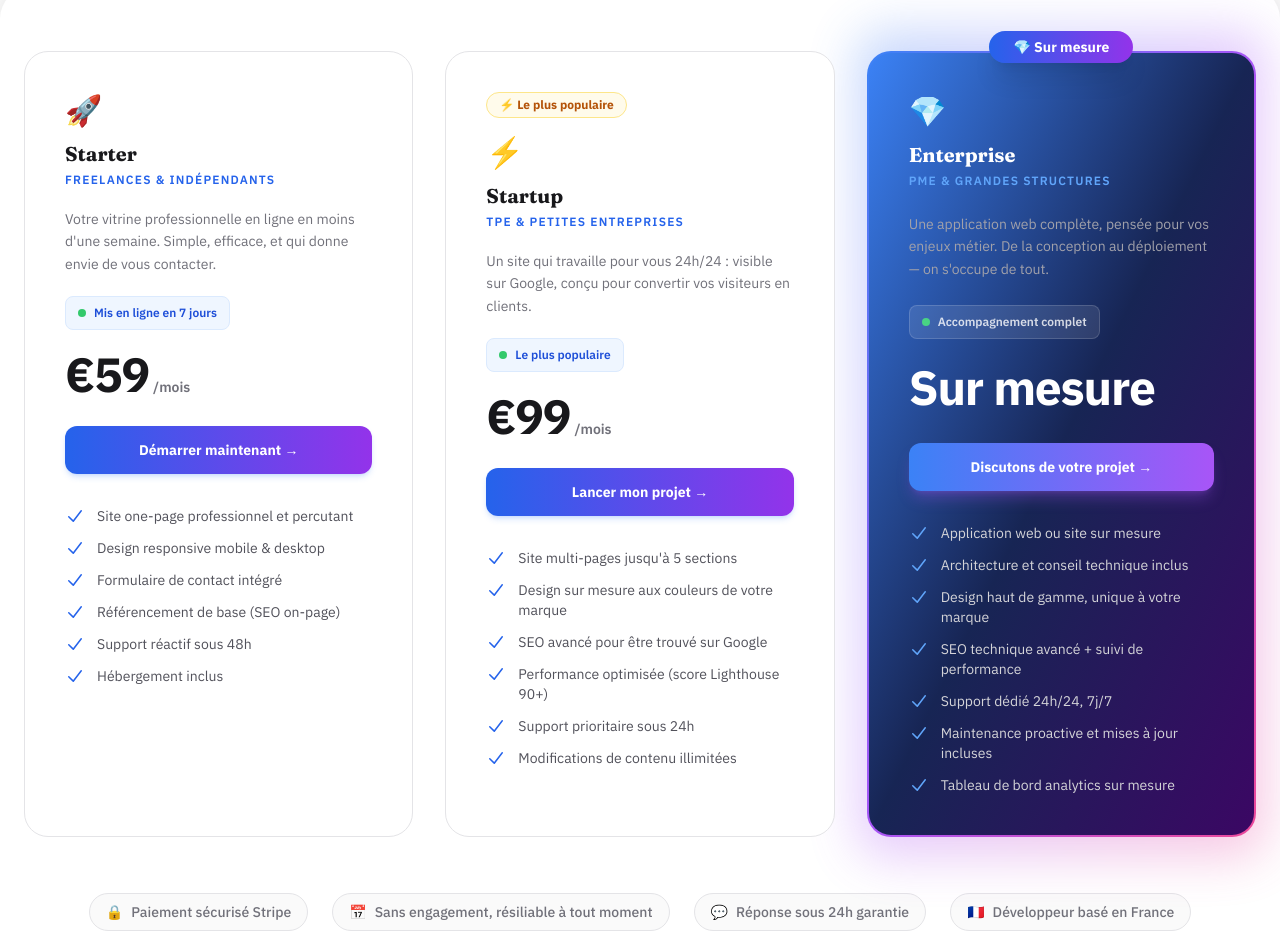
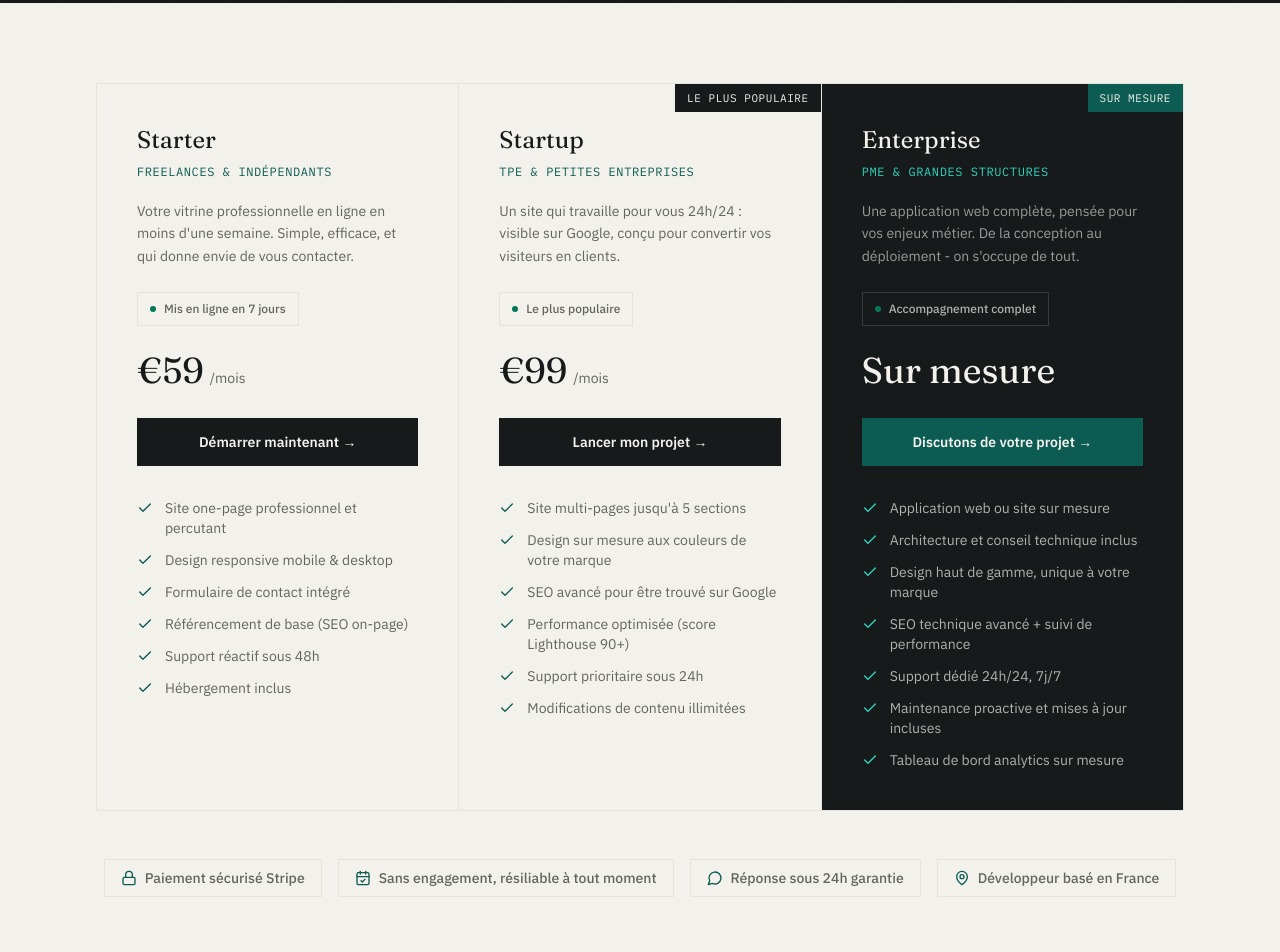
Before and after one commit to GorskiAnthony/pf-freelance, a React (Vite) app: page /pricing in a window 1280 px wide. Shown: the part 540-1492 px from the top of the page. Built offline with nearby package versions, Linux system fonts and the light colour scheme.

Commit message:
feat(pricing): redesign de la page tarifs
Cartes à bordures fines, offre Enterprise mise en avant par contraste (fond encre) plutôt que par dégradé, toggle mensuel/annuel restylé.

```diff
--- a/src/components/Pricing.tsx
+++ b/src/components/Pricing.tsx
@@ -1,14 +1,14 @@
 import { motion } from "framer-motion";
 import { useState } from "react";
 import { Radio, RadioGroup } from "@headlessui/react";
-import { CheckIcon } from "@heroicons/react/20/solid";
+import { Icons } from "../helpers/Icon";
 import { payer } from "../utils/payer";
+import clsx from "clsx";
 
 const frequencies: {
 	value: "monthly" | "annually";
 	label: string;
 	priceSuffix: string;
-	monthlyEquiv?: (monthly: number) => string;
 }[] = [
 	{ value: "monthly", label: "Mensuelle", priceSuffix: "/mois" },
 	{ value: "annually", label: "Annuel", priceSuffix: "/an" },
@@ -18,7 +18,6 @@ const tiers = [
 	{
 		name: "Starter",
 		id: "tier-freelancer",
-		emoji: "🚀",
 		target: "Freelances & indépendants",
 		price: {
 			monthly: { label: "€59", monthly: 59, id: "freelancer_monthly" },
@@ -38,12 +37,10 @@ const tiers = [
 		featured: false,
 		cta: "Démarrer maintenant",
 		badge: null,
-		savings: null,
 	},
 	{
 		name: "Startup",
 		id: "tier-startup",
-		emoji: "⚡",
 		target: "TPE & petites entreprises",
 		price: {
 			monthly: { label: "€99", monthly: 99, id: "startup_monthly" },
@@ -62,17 +59,15 @@ const tiers = [
 		],
 		featured: false,
 		cta: "Lancer mon projet",
-		badge: "⚡ Le plus populaire",
-		savings: null,
+		badge: "Le plus populaire",
 	},
 	{
 		name: "Enterprise",
 		id: "tier-enterprise",
-		emoji: "💎",
 		target: "PME & grandes structures",
-		price: "Sur mesure",
+		price: "Sur mesure" as const,
 		description:
-			"Une application web complète, pensée pour vos enjeux métier. De la conception au déploiement — on s'occupe de tout.",
+			"Une application web complète, pensée pour vos enjeux métier. De la conception au déploiement - on s'occupe de tout.",
 		highlight: "Accompagnement complet",
 		features: [
 			"Application web ou site sur mesure",
@@ -85,9 +80,18 @@ const tiers = [
 		],
 		featured: true,
 		cta: "Discutons de votre projet",
-		badge: "💎 Sur mesure",
-		savings: null,
+		badge: "Sur mesure",
 	},
+];
+
+const trustBadges = [
+	{ icon: Icons.Lock, text: "Paiement sécurisé Stripe" },
+	{
+		icon: Icons.CalendarCheck,
+		text: "Sans engagement, résiliable à tout moment",
+	},
+	{ icon: Icons.MessageCircle, text: "Réponse sous 24h garantie" },
+	{ icon: Icons.MapPin, text: "Développeur basé en France" },
 ];
 
 export default function Pricing() {
@@ -102,29 +106,25 @@ export default function Pricing() {
 
 	return (
 		<motion.div
-			className="min-h-screen"
-			initial={{ opacity: 0, y: 20 }}
-			animate={{ opacity: 1, y: 0 }}
-			transition={{ duration: 0.6 }}
+			className="min-h-screen bg-paper"
+			initial={{ opacity: 0 }}
+			animate={{ opacity: 1 }}
+			transition={{ duration: 0.5 }}
 		>
 			{/* Header */}
-			<div className="relative overflow-hidden bg-gradient-to-br from-slate-900 via-blue-950 to-purple-950 pt-32 pb-28 px-6">
-				<div className="absolute inset-0 overflow-hidden pointer-events-none">
-					<div className="absolute top-0 left-1/4 w-96 h-96 bg-blue-600/20 rounded-full blur-3xl" />
-					<div className="absolute bottom-0 right-1/4 w-96 h-96 bg-purple-600/20 rounded-full blur-3xl" />
+			<div className="relative overflow-hidden bg-ink pt-32 pb-24 px-6">
 				<div
-						className="absolute inset-0 opacity-[0.04]"
+					className="absolute inset-0 opacity-[0.035] pointer-events-none"
 					style={{
 						backgroundImage:
-								"radial-gradient(circle, #ffffff 1px, transparent 1px)",
-							backgroundSize: "32px 32px",
+							"linear-gradient(rgba(242,241,236,1) 1px, transparent 1px), linear-gradient(90deg, rgba(242,241,236,1) 1px, transparent 1px)",
+						backgroundSize: "56px 56px",
 					}}
 				/>
-				</div>
 
 				<div className="relative mx-auto max-w-3xl text-center">
 					<motion.span
-						className="inline-block text-blue-300 font-semibold text-xs tracking-widest uppercase mb-4"
+						className="inline-block font-mono text-xs uppercase tracking-wider text-petrol-light mb-4"
 						initial={{ opacity: 0, y: 16 }}
 						animate={{ opacity: 1, y: 0 }}
 						transition={{ delay: 0.1 }}
@@ -132,24 +132,23 @@ export default function Pricing() {
 						Tarification transparente
 					</motion.span>
 					<motion.h1
-						className="text-4xl md:text-6xl font-black text-white mb-6 leading-tight"
+						className="font-display text-4xl md:text-6xl text-paper mb-6 leading-[1.1]"
+						style={{ textWrap: "balance" }}
 						initial={{ opacity: 0, y: 20 }}
 						animate={{ opacity: 1, y: 0 }}
 						transition={{ delay: 0.2 }}
 					>
-						Votre site web,{" "}
-						<span className="text-transparent bg-clip-text bg-gradient-to-r from-yellow-400 via-pink-400 to-cyan-400 bg-[length:200%_200%] animate-gradient-x">
-							sans mauvaise surprise
-						</span>
+						Votre site web, sans mauvaise surprise.
 					</motion.h1>
 					<motion.p
-						className="text-blue-100/65 text-lg max-w-2xl mx-auto leading-relaxed"
+						className="text-paper/60 text-lg max-w-2xl mx-auto leading-relaxed"
 						initial={{ opacity: 0, y: 16 }}
 						animate={{ opacity: 1, y: 0 }}
 						transition={{ delay: 0.3 }}
 					>
-						Des formules claires, un accompagnement humain, et un résultat
-						dont vous serez fier. Résiliable à tout moment, sans engagement.
+						Des formules claires, un accompagnement humain, et un
+						résultat dont vous serez fier. Résiliable à tout moment,
+						sans engagement.
 					</motion.p>
 
 					{/* Toggle */}
@@ -166,13 +165,13 @@ export default function Pricing() {
 							<RadioGroup
 								value={frequency}
 								onChange={setFrequency}
-								className="inline-grid grid-cols-2 gap-1 rounded-full p-1 bg-white/10 backdrop-blur-sm border border-white/15"
+								className="inline-grid grid-cols-2 border border-paper/20"
 							>
 								{frequencies.map((option) => (
 									<Radio
 										key={option.value}
 										value={option}
-										className="cursor-pointer rounded-full px-6 py-2 text-sm font-semibold text-blue-200 transition-all duration-200 data-[checked]:bg-white data-[checked]:text-blue-900 data-[checked]:shadow-lg"
+										className="cursor-pointer px-6 py-2.5 font-mono text-xs uppercase tracking-wider text-paper/60 transition-colors duration-200 data-[checked]:bg-petrol data-[checked]:text-paper"
 									>
 										{option.label}
 									</Radio>
@@ -181,11 +180,11 @@ export default function Pricing() {
 						</fieldset>
 						{frequency.value === "annually" && (
 							<motion.span
-								className="inline-flex items-center gap-1.5 bg-green-500/20 border border-green-400/30 text-green-300 text-xs font-semibold px-3 py-1 rounded-full"
-								initial={{ opacity: 0, scale: 0.8 }}
+								className="font-mono text-xs text-petrol-light"
+								initial={{ opacity: 0, scale: 0.9 }}
 								animate={{ opacity: 1, scale: 1 }}
 							>
-								🎉 2 mois offerts sur tous les plans
+								2 mois offerts sur tous les plans
 							</motion.span>
 						)}
 					</motion.div>
@@ -193,57 +192,119 @@ export default function Pricing() {
 			</div>
 
 			{/* Cards */}
-			<div className="relative z-10 -mt-10 bg-white rounded-t-[2rem] shadow-[0_-4px_32px_rgba(0,0,0,0.12)] py-16 px-6">
-				<div className="mx-auto max-w-7xl">
-					<div className="isolate mx-auto mt-0 grid max-w-md grid-cols-1 gap-8 lg:mx-0 lg:max-w-none lg:grid-cols-3 items-stretch">
-						{tiers.map((tier, i) =>
-							tier.featured ? (
-								/* Enterprise — gradient border */
+			<div className="max-w-6xl mx-auto px-5 sm:px-8 py-20">
+				<div className="grid grid-cols-1 lg:grid-cols-3 border-t border-l border-mist">
+					{tiers.map((tier, i) => (
 						<motion.div
 							key={tier.id}
-									className="relative flex flex-col"
-									initial={{ opacity: 0, y: 30 }}
+							className={clsx(
+								"relative flex flex-col border-r border-b border-mist p-8 xl:p-10",
+								tier.featured && "bg-ink",
+							)}
+							initial={{ opacity: 0, y: 24 }}
 							whileInView={{ opacity: 1, y: 0 }}
 							viewport={{ once: true }}
-									transition={{ delay: i * 0.1, duration: 0.5 }}
+							transition={{ delay: i * 0.08, duration: 0.5 }}
 						>
 							{tier.badge && (
-										<div className="absolute -top-5 left-1/2 -translate-x-1/2 z-20 bg-gradient-to-r from-blue-600 to-purple-600 text-white text-sm font-bold px-6 py-1.5 rounded-full shadow-xl whitespace-nowrap">
+								<span
+									className={clsx(
+										"absolute top-0 right-0 font-mono text-[11px] uppercase tracking-wider px-3 py-1.5",
+										tier.featured
+											? "bg-petrol text-paper"
+											: "bg-ink text-paper",
+									)}
+								>
 									{tier.badge}
-										</div>
+								</span>
 							)}
-									<div className="absolute inset-0 rounded-3xl bg-gradient-to-br from-blue-500 via-purple-500 to-pink-500 blur-xl opacity-30 -z-10 scale-105" />
-									<div className="p-[2px] rounded-3xl bg-gradient-to-br from-blue-500 via-purple-500 to-pink-500 flex-1 flex flex-col">
-										<div className="bg-gradient-to-br from-slate-900 via-blue-950 to-purple-950 rounded-[22px] p-8 xl:p-10 flex flex-col flex-1">
+
 							{/* Header */}
-											<div className="mb-6">
-												<span className="text-3xl mb-3 block">{tier.emoji}</span>
-												<h3 className="text-xl font-black text-white">
+							<div className="mb-5">
+								<h3
+									className={clsx(
+										"font-display text-2xl",
+										tier.featured
+											? "text-paper"
+											: "text-ink",
+									)}
+								>
 									{tier.name}
 								</h3>
-												<p className="text-xs font-semibold text-blue-400 uppercase tracking-widest mt-1">
+								<p
+									className={clsx(
+										"font-mono text-xs uppercase tracking-wider mt-2",
+										tier.featured
+											? "text-petrol-light"
+											: "text-petrol",
+									)}
+								>
 									{tier.target}
 								</p>
 							</div>
 
-											<p className="text-zinc-400 text-sm leading-relaxed mb-6">
+							<p
+								className={clsx(
+									"text-sm leading-relaxed mb-6",
+									tier.featured
+										? "text-paper/60"
+										: "text-slate",
+								)}
+							>
 								{tier.description}
 							</p>
 
 							{/* Highlight */}
-											<div className="inline-flex items-center gap-2 bg-white/10 border border-white/15 rounded-lg px-3 py-2 mb-6 w-fit">
-												<span className="w-2 h-2 bg-green-400 rounded-full animate-pulse" />
-												<span className="text-white/80 text-xs font-semibold">
+							<div
+								className={clsx(
+									"inline-flex items-center gap-2 border px-3 py-2 mb-6 w-fit",
+									tier.featured
+										? "border-paper/15 text-paper/70"
+										: "border-mist text-slate",
+								)}
+							>
+								<span className="w-1.5 h-1.5 rounded-full bg-emerald-700" />
+								<span className="text-xs font-medium">
 									{tier.highlight}
 								</span>
 							</div>
 
 							{/* Price */}
-											<p className="flex items-baseline gap-x-1 mb-2">
-												<span className="text-5xl font-black text-white tracking-tight">
-													{tier.price as string}
+							<div className="mb-1">
+								<p className="flex items-baseline gap-x-1.5">
+									<span
+										className={clsx(
+											"font-display text-4xl tabular-nums",
+											tier.featured
+												? "text-paper"
+												: "text-ink",
+										)}
+									>
+										{typeof tier.price === "string"
+											? tier.price
+											: tier.price[frequency.value].label}
 									</span>
+									{typeof tier.price !== "string" && (
+										<span
+											className={clsx(
+												"text-sm",
+												tier.featured
+													? "text-paper/50"
+													: "text-slate",
+											)}
+										>
+											{frequency.priceSuffix}
+										</span>
+									)}
 								</p>
+								{frequency.value === "annually" &&
+									typeof tier.price !== "string" && (
+										<p className="font-mono text-xs text-emerald-700 mt-1.5">
+											soit {tier.price.annually.monthly}
+											€/mois - {annualSavings[tier.id]}
+										</p>
+									)}
+							</div>
 
 							<button
 								onClick={() => {
@@ -253,10 +314,14 @@ export default function Pricing() {
 										window.location.href = "/contact";
 									}
 								}}
-												className="relative group overflow-hidden mt-6 block w-full bg-gradient-to-r from-blue-500 to-purple-500 text-white rounded-xl px-4 py-3.5 text-center text-sm font-bold shadow-lg shadow-purple-500/30 hover:shadow-purple-500/50 hover:-translate-y-0.5 transition-all duration-300"
+								className={clsx(
+									"mt-6 block w-full px-4 py-3.5 text-center text-sm font-semibold transition-colors duration-200",
+									tier.featured
+										? "bg-petrol text-paper hover:bg-petrol-deep"
+										: "bg-ink text-paper hover:bg-petrol-deep",
+								)}
 							>
-												<span className="absolute inset-0 -translate-x-full group-hover:translate-x-full bg-gradient-to-r from-transparent via-white/20 to-transparent transition-transform duration-700 ease-in-out" />
-												<span className="relative z-10">{tier.cta} →</span>
+								{tier.cta} →
 							</button>
 
 							{/* Features */}
@@ -264,136 +329,49 @@ export default function Pricing() {
 								{tier.features.map((feature) => (
 									<li
 										key={feature}
-														className="flex gap-x-3 text-zinc-300"
+										className={clsx(
+											"flex gap-x-3",
+											tier.featured
+												? "text-paper/70"
+												: "text-slate",
+										)}
 									>
-														<CheckIcon
+										<Icons.Check
 											aria-hidden="true"
-															className="h-5 w-5 flex-none text-blue-400 shrink-0"
-														/>
-														{feature}
-													</li>
-												))}
-											</ul>
-										</div>
-									</div>
-								</motion.div>
-							) : (
-								/* Standard */
-								<motion.div
-									key={tier.id}
-									className="group bg-white border border-zinc-200 rounded-3xl p-8 xl:p-10 hover:border-blue-200 hover:shadow-xl hover:shadow-blue-500/8 hover:-translate-y-1 transition-all duration-300 flex flex-col"
-									initial={{ opacity: 0, y: 30 }}
-									whileInView={{ opacity: 1, y: 0 }}
-									viewport={{ once: true }}
-									transition={{ delay: i * 0.1, duration: 0.5 }}
-								>
-									{/* Badge populaire */}
-									{tier.badge && (
-										<div className="inline-flex items-center gap-1.5 bg-amber-50 border border-amber-200 text-amber-700 text-xs font-bold px-3 py-1 rounded-full mb-4 w-fit">
-											{tier.badge}
-										</div>
+											className={clsx(
+												"h-4 w-4 flex-none mt-0.5",
+												tier.featured
+													? "text-petrol-light"
+													: "text-petrol",
 											)}
-
-									{/* Header */}
-									<div className="mb-5">
-										<span className="text-3xl mb-3 block">{tier.emoji}</span>
-										<h3 className="text-xl font-black text-zinc-900">
-											{tier.name}
-										</h3>
-										<p className="text-xs font-semibold text-blue-600 uppercase tracking-widest mt-1">
-											{tier.target}
-										</p>
-									</div>
-
-									<p className="text-sm text-zinc-500 leading-relaxed mb-5">
-										{tier.description}
-									</p>
-
-									{/* Highlight */}
-									<div className="inline-flex items-center gap-2 bg-blue-50 border border-blue-100 rounded-lg px-3 py-2 mb-5 w-fit">
-										<span className="w-2 h-2 bg-green-500 rounded-full animate-pulse" />
-										<span className="text-blue-700 text-xs font-semibold">
-											{tier.highlight}
-										</span>
-									</div>
-
-									{/* Price */}
-									<div className="mb-1">
-										<p className="flex items-baseline gap-x-1">
-											<span className="text-5xl font-black text-zinc-900 tracking-tight">
-												{typeof tier.price === "string"
-													? tier.price
-													: tier.price[frequency.value].label}
-											</span>
-											{typeof tier.price !== "string" && (
-												<span className="text-sm font-semibold text-zinc-500">
-													{frequency.priceSuffix}
-												</span>
-											)}
-										</p>
-										{frequency.value === "annually" &&
-											typeof tier.price !== "string" && (
-												<p className="text-xs text-green-600 font-semibold mt-1">
-													soit {tier.price.annually.monthly}€/mois —{" "}
-													{annualSavings[tier.id]}
-												</p>
-											)}
-									</div>
-
-									<button
-										onClick={() => {
-											if (typeof tier.price !== "string") {
-												payer(tier.price[frequency.value].id);
-											}
-										}}
-										className="relative group/btn overflow-hidden mt-6 block w-full bg-gradient-to-r from-blue-600 to-purple-600 text-white rounded-xl px-4 py-3.5 text-center text-sm font-bold shadow-md shadow-blue-500/20 hover:shadow-blue-500/40 hover:-translate-y-0.5 transition-all duration-300"
-									>
-										<span className="absolute inset-0 -translate-x-full group-hover/btn:translate-x-full bg-gradient-to-r from-transparent via-white/20 to-transparent transition-transform duration-700 ease-in-out" />
-										<span className="relative z-10">{tier.cta} →</span>
-									</button>
-
-									{/* Features */}
-									<ul className="mt-8 space-y-3 text-sm flex-1">
-										{tier.features.map((feature) => (
-											<li key={feature} className="flex gap-x-3 text-zinc-600">
-												<CheckIcon
-													aria-hidden="true"
-													className="h-5 w-5 flex-none text-blue-600 shrink-0"
 										/>
 										{feature}
 									</li>
 								))}
 							</ul>
 						</motion.div>
-							),
-						)}
+					))}
 				</div>
 
 				{/* Trust badges */}
 				<motion.div
-						className="mt-14 flex flex-wrap justify-center gap-6 text-sm text-zinc-500"
+					className="mt-12 flex flex-wrap justify-center gap-4"
 					initial={{ opacity: 0, y: 16 }}
 					whileInView={{ opacity: 1, y: 0 }}
 					viewport={{ once: true }}
 					transition={{ duration: 0.5 }}
 				>
-						{[
-							{ icon: "🔒", text: "Paiement sécurisé Stripe" },
-							{ icon: "📅", text: "Sans engagement, résiliable à tout moment" },
-							{ icon: "💬", text: "Réponse sous 24h garantie" },
-							{ icon: "🇫🇷", text: "Développeur basé en France" },
-						].map((badge) => (
+					{trustBadges.map((badge) => (
 						<div
 							key={badge.text}
-								className="flex items-center gap-2 bg-zinc-50 border border-zinc-200 rounded-full px-4 py-2"
+							className="flex items-center gap-2 border border-mist px-4 py-2 text-sm text-slate"
 						>
-								<span>{badge.icon}</span>
+							<badge.icon className="w-4 h-4 text-petrol shrink-0" />
 							<span className="font-medium">{badge.text}</span>
 						</div>
 					))}
 				</motion.div>
 			</div>
-			</div>
 		</motion.div>
 	);
 }
```
Lines whose indentation alone changed are shown as unchanged.
